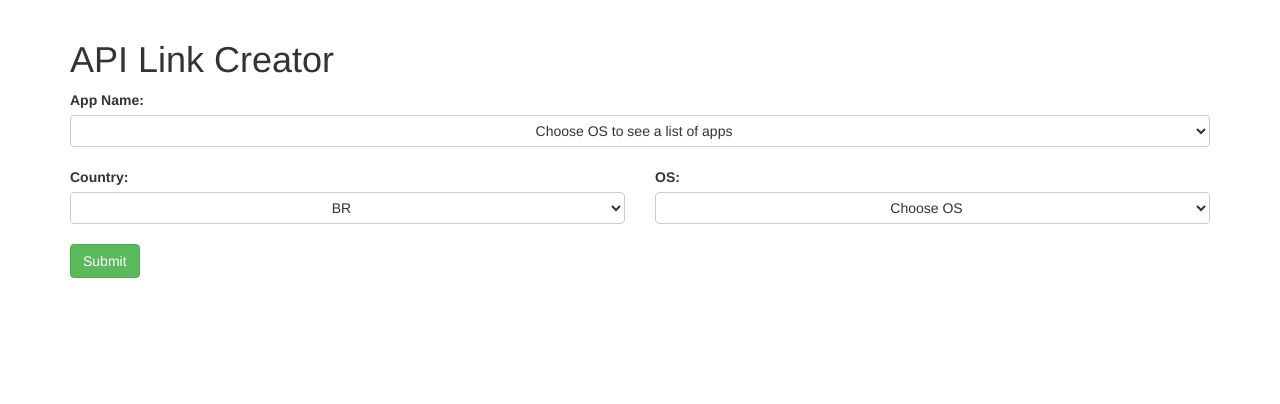
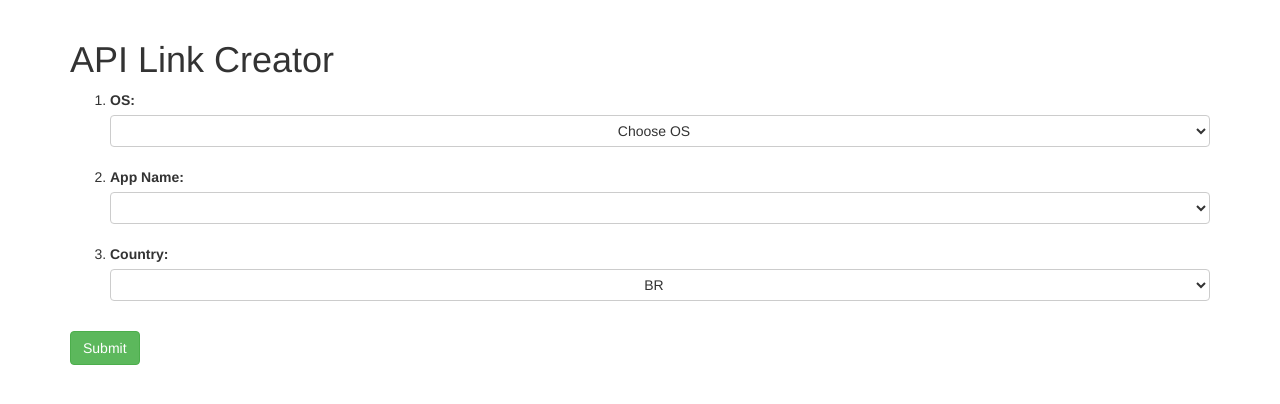
Before and after one commit to lesagi/aso_env, a Node server app: page /apiCreator in a window 1280 px wide. Shown: the part 52-456 px from the top of the page. Run offline with Node 20, Linux system fonts and the light colour scheme; lists and menus that the app fills with data are empty; some libraries are stand-ins or nearby versions.

Commit message:
fixed link field and changed to ordered list - api link creator

```diff
--- a/app.js
+++ b/app.js
@@ -57,7 +57,7 @@ app.post("/apiCreator", function(req, res){
    var os = req.body.app.os;
    var appName = req.body.app.name;
    var appId = appLists[os][appName];
-   res.render("API/show", {appId:appId, country:req.body.app.country})
+   res.render("API/show", {appId:appId, country:req.body.app.country, appName:appName, os:os})
 
 });
 
--- a/public/css/main.css
+++ b/public/css/main.css
@@ -21,3 +21,24 @@ textarea {
     resize: none;
     padding: 10px;
 }
+
+/*textarea{*/
+/*    line-height:100%;*/
+/*    height: 12px;*/
+/*}*/
+
+.child {
+  position: absolute;
+  top: 0; left: 0;
+  width: 100%; height: 100%;
+}
+
+.parent {
+  height: 0;
+
+  position: relative;
+}
+
+.embedded-textarea {
+
+}
--- a/views/API/index.ejs
+++ b/views/API/index.ejs
@@ -4,18 +4,43 @@
     <div class="container container-fluid">
         <h1>API Link Creator</h1>
         <form action="/apiCreator" method="POST">
+            <form action="/apiCreator" method="POST">
+            <ol>
+
+                <!--OS FIELDS-->
+                <li>
+                    <label> OS: </label>
                     <div class="row">
                         <div class="col-lg-12">
-                    <label>App Name: </label>
-                        <select id="andl" name="app[name]" class="btn btn-default dropdown-toggle" placeholder="Choose an app...">
-                            <option value="">Choose OS to see a list of apps</option>
+                            <select id="osdl" name="app[os]" class="btn btn-default dropdown-toggle" onchange="configureDropDownLists(this,document.getElementById('andl'))" placeholder="Choose OS to start">
+                            	<option value="">Choose OS</option>
+                            	<option value="iOS">iOS</option>
+                            	<option value="Android">Android</option>
                         	</select>
                         </div>
                     </div>
+                </li>
+                <!--OS FIELDS-->
+
+                <li>
+                    <label> App Name: </label>
+                    <!--APP NAME FIELDS-->
                     <div class="row">
-                <div class="col-lg-6">
-                    <label>Country: </label>
-                        <select id="countryField" name="app[country]" class="btn btn-default dropdown-toggle" placeholder="Choose an app...">
+                        <div class="col-lg-12">
+                            <select id="andl" name="app[name]" class="btn btn-default dropdown-toggle" placeholder="Choose OS">
+
+                            </select>
+                        </div>
+                    </div>
+                    <!--APP NAME FIELDS-->
+                </li>
+
+                <li>
+                    <label> Country: </label>
+                    <!--COUNTRY FIELDS-->
+                    <div class="row">
+                        <div class="col-lg-12">
+                            <select id="countryField" name="app[country]" class="btn btn-default dropdown-toggle" placeholder="">
                               <option value="BR">BR</option>
                               <option value="DE">DE</option>
                               <option value="FR">FR</option>
@@ -23,15 +48,11 @@
                               <option value="US">US</option>
                             </select>
                         </div>
-                <div class="col-lg-6">
-                    <label>OS: </label>
-                        <select id="osdl" name="app[os]" class="btn btn-default dropdown-toggle" onchange="configureDropDownLists(this,document.getElementById('andl'))" placeholder="Choose OS">
-                        	<option value="">Choose OS</option>
-                        	<option value="iOS">iOS</option>
-                        	<option value="Android">Android</option>
-                    	</select>
                     </div>
-            </div>
+                    <!--COUNTRY FIELDS-->
+                </li>
+            </ol>
+
             <input class="btn btn-success" id="extract" type="submit"  value="Submit">
         </form>
     </div>
```
Also changed, not shown: views/API/show.ejs (+35 -13 lines). Lines whose indentation alone changed are shown as unchanged.
